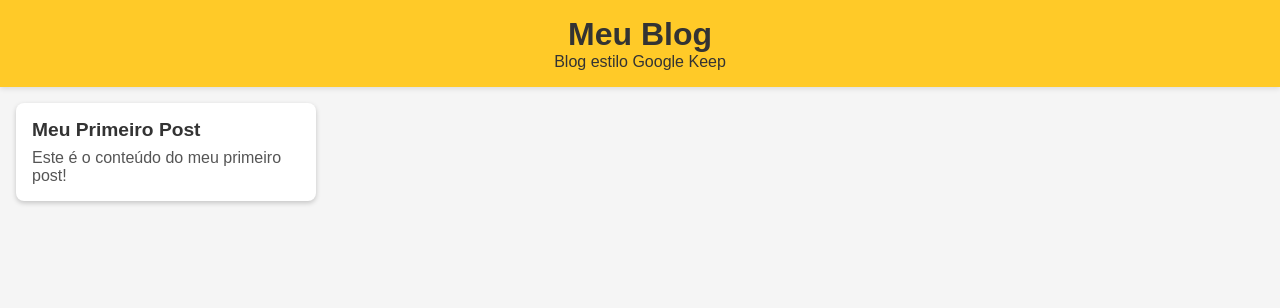
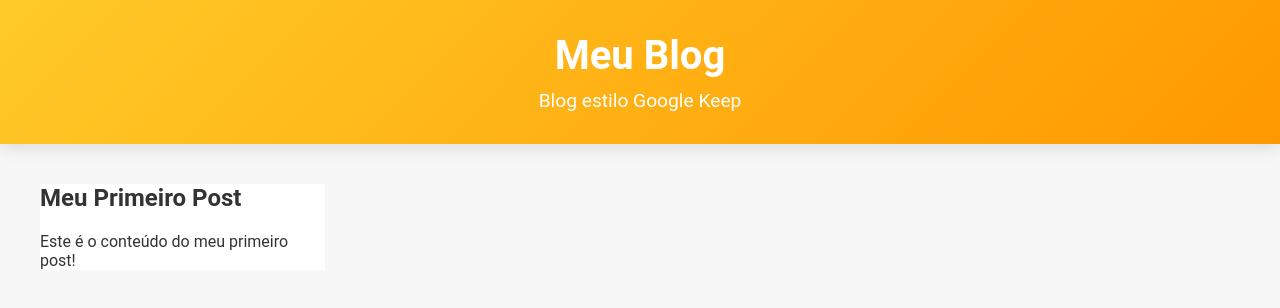
Before and after one commit to arrtthur/meu-blog, a Jekyll site: the page built from index.html, in a window 1280 px wide. Shown: the top 308 px of the page. Built offline with Jekyll 4.4.1, drawn with Linux system fonts in a browser that asks for light colours.

Commit message:
Update style.css

```diff
--- a/assets/style.css
+++ b/assets/style.css
@@ -1,37 +1,40 @@
 /* Corpo do site */
 body {
-    font-family: 'Arial', sans-serif;
+    font-family: 'Roboto', sans-serif;
     margin: 0;
     padding: 0;
-    background: #f5f5f5;
+    background: #f7f7f7;
     color: #333;
 }
 
 /* Cabeçalho */
 header {
-    background: #ffca28;
-    color: #333;
+    background: linear-gradient(135deg, #ffca28, #ff9800);
+    color: #fff;
     text-align: center;
-    padding: 1rem;
-    box-shadow: 0px 2px 5px rgba(0, 0, 0, 0.1);
+    padding: 2rem;
+    box-shadow: 0px 5px 15px rgba(0, 0, 0, 0.1);
 }
 
 header h1 {
+    font-size: 2.5rem;
     margin: 0;
-    font-size: 2rem;
+    font-weight: bold;
 }
 
 header p {
-    margin: 0;
-    font-size: 1rem;
+    font-size: 1.2rem;
+    margin: 10px 0 0;
 }
 
 /* Grade de posts */
 main {
     display: grid;
-    grid-template-columns: repeat(auto-fill, minmax(250px, 1fr));
-    gap: 16px;
-    padding: 16px;
+    grid-template-columns: repeat(auto-fill, minmax(280px, 1fr));
+    gap: 20px;
+    padding: 20px;
+    max-width: 1200px;
+    margin: 0 auto;
 }
 
 /* Link envolvendo o post */
@@ -43,37 +46,4 @@ main {
 /* Estilo do post */
 .post {
     background: #fff;
-    border-radius: 8px;
-    box-shadow: 0 2px 5px rgba(0, 0, 0, 0.2);
-    padding: 16px;
-    transition: transform 0.3s, box-shadow 0.3s;
-    cursor: pointer;
-}
-
-.post:hover {
-    transform: translateY(-5px); /* Eleva o post ao passar o mouse */
-    box-shadow: 0 4px 10px rgba(0, 0, 0, 0.3); /* Sombra mais forte */
-}
-
-/* Títulos dos posts */
-.post h2 {
-    margin: 0 0 8px;
-    font-size: 1.2rem;
-    font-weight: bold;
-}
-
-/* Resumo dos posts */
-.post p {
-    margin: 0;
-    color: #555;
-}
-
-/* Animação sutil */
-.post {
-    transition: transform 0.2s ease, box-shadow 0.2s ease;
-}
-
-.post:hover {
-    transform: scale(1.02);
-    box-shadow: 0 6px 12px rgba(0, 0, 0, 0.2);
-}
+    border-rad
```
